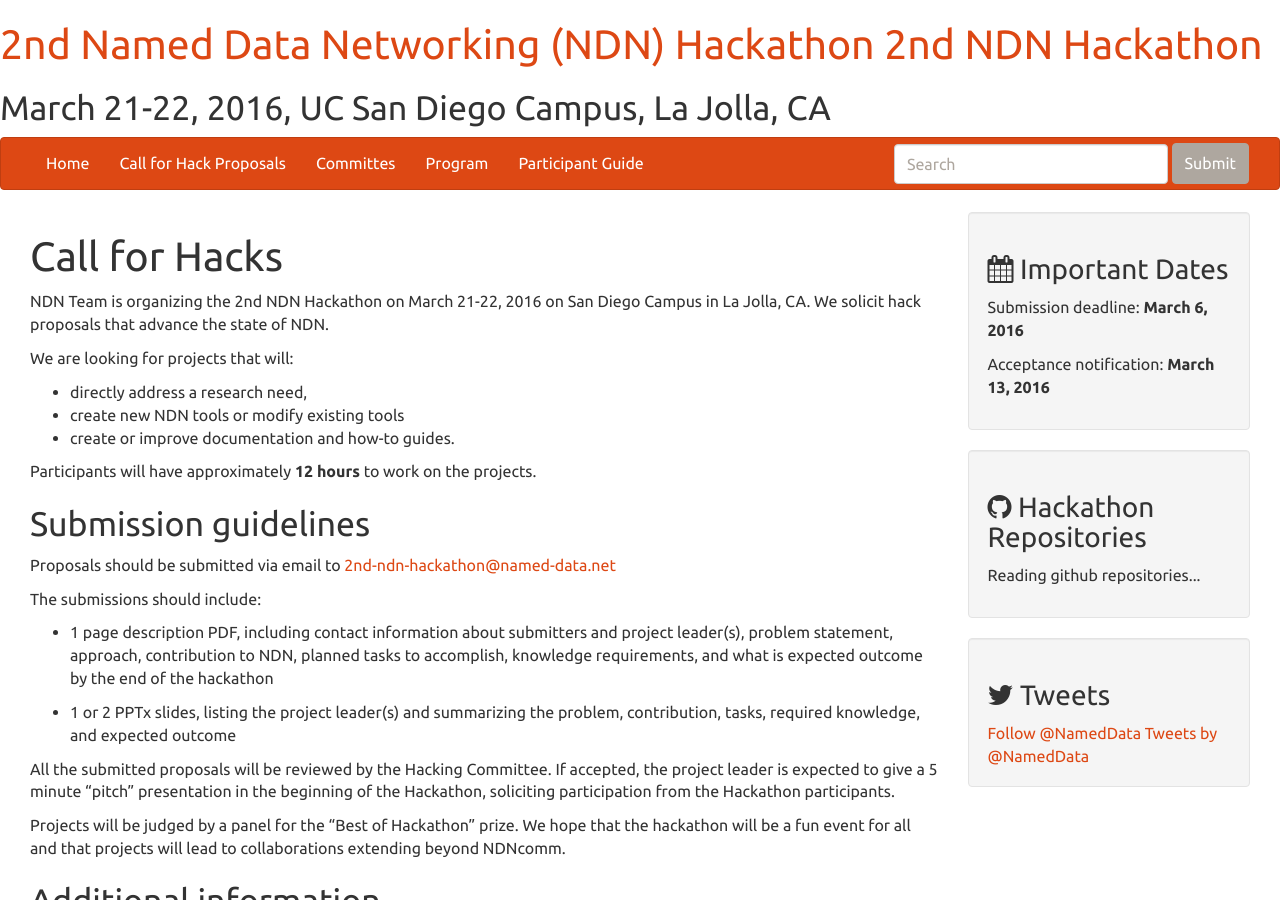
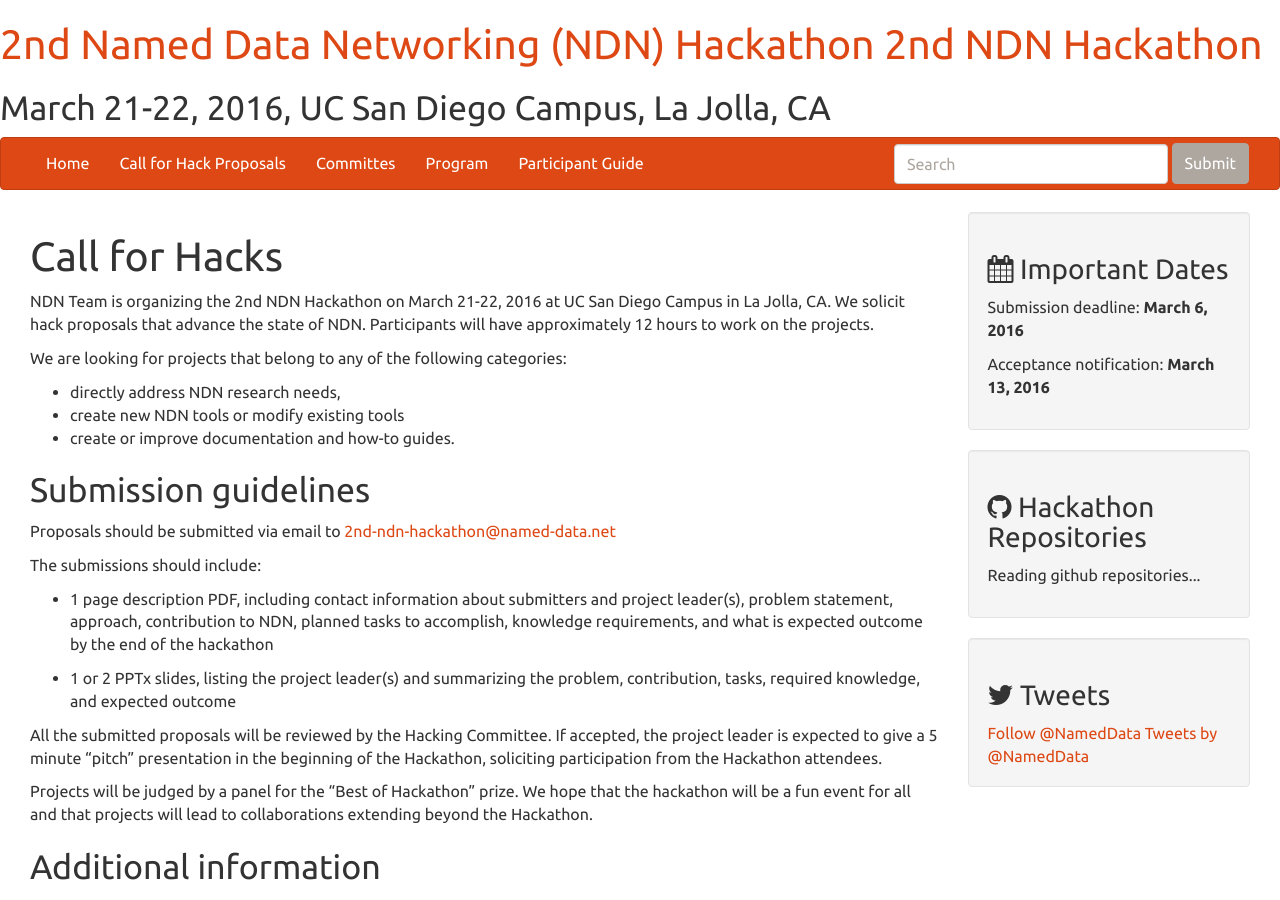
Before and after one commit to 2nd-ndn-hackathon/2nd-ndn-hackathon.github.io, a Jekyll site: the page built from cfh.md, in a window 1280 px wide and 900 px high. Built offline with Jekyll 4.4.1, drawn with Linux system fonts in a browser that asks for light colours; comment, search, counter and statistics services are not loaded.

Commit message:
Fix Call For Hacks

```diff
--- a/cfh.md
+++ b/cfh.md
@@ -2,19 +2,18 @@
 layout: page
 title: Call for Hacks
 ---
+NDN Team is organizing the 2nd NDN Hackathon on March 21-22, 2016 at UC San Diego Campus in La Jolla, CA. We solicit hack proposals that advance the state of NDN. Participants will have approximately 12 hours to work on the projects.
 
-NDN Team is organizing the 2nd NDN Hackathon on March 21-22, 2016 on San Diego Campus in La Jolla, CA.  We solicit hack proposals that advance the state of NDN.
+We are looking for projects that belong to any of the following categories:
 
-We are looking for projects that will:
-- directly address a research need,
-- create new NDN tools or modify existing tools
-- create or improve documentation and how-to guides.
+ - directly address NDN research needs,
+ - create new NDN tools or modify existing tools
+ - create or improve documentation and how-to guides.
 
-Participants will have approximately **12 hours** to work on the projects.
 
 ## Submission guidelines
 
-Proposals should be submitted via email to [2nd-ndn-hackathon@named-data.net](mailto:2nd-ndn-hackathon@named-data.net?subject=[Hackathon%20Submission])
+Proposals should be submitted via email to [2nd-ndn-hackathon@named-data.net](mailto:2nd-ndn-hackathon@named-data.net?subject=[2nd%20NDN%20Hackathon%20Submission])
 
 The submissions should include:
 
@@ -22,9 +21,9 @@
 
 - 1 or 2 PPTx slides, listing the project leader(s) and summarizing the problem, contribution, tasks, required knowledge, and expected outcome
 
-All the submitted proposals will be reviewed by the Hacking Committee.  If accepted, the project leader is expected to give a 5 minute “pitch” presentation in the beginning of the Hackathon, soliciting participation from the Hackathon participants.
+All the submitted proposals will be reviewed by the Hacking Committee.  If accepted, the project leader is expected to give a 5 minute “pitch” presentation in the beginning of the Hackathon, soliciting participation from the Hackathon attendees.
 
-Projects will be judged by a panel for the “Best of Hackathon” prize. We hope that the hackathon will be a fun event for all and that projects will lead to collaborations extending beyond NDNcomm.
+Projects will be judged by a panel for the "Best of Hackathon" prize. We hope that the hackathon will be a fun event for all and that projects will lead to collaborations extending beyond the Hackathon.
 
 
 ## Additional information
```
Also changed, not shown: index.md (+6 -8 lines).
